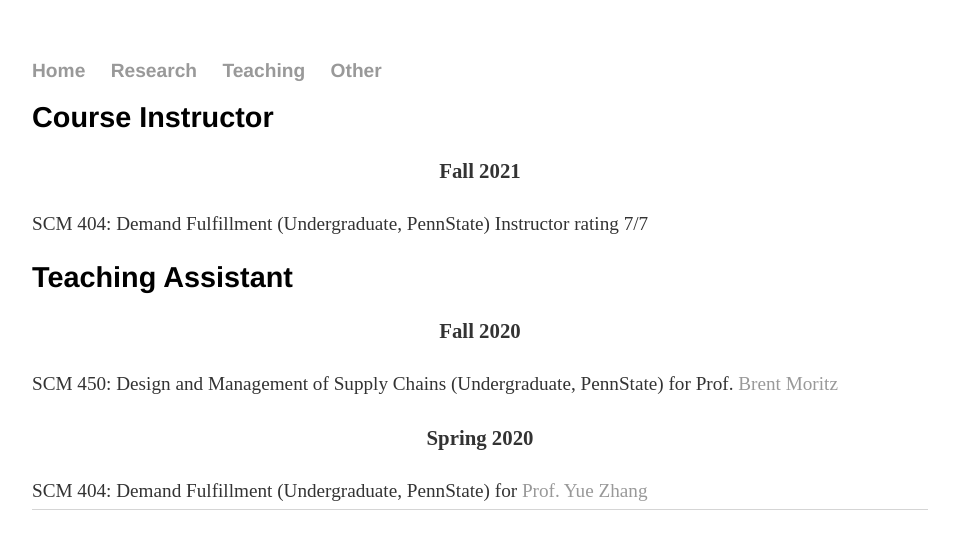
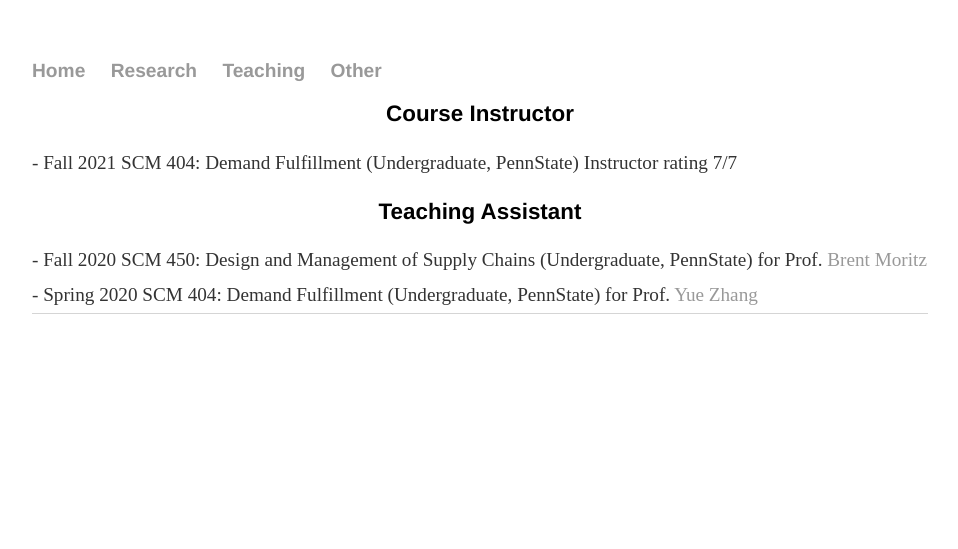
Before and after one commit to yinshi-gao/yinshi-gao.github.io, a Jekyll site: the page built from teaching/index.html, in a window 1280 px wide. Shown: the top 549 px of the page, without its empty margins (160-1118 px from the left). Built offline with Jekyll 4.4.1, drawn with Linux system fonts in a browser that asks for light colours.

```diff
--- a/teaching/index.html
+++ b/teaching/index.html
@@ -3,14 +3,12 @@ layout: default
 title: Yinshi Teaching
 ---
 <div class="blurb">
-	<h1>Course Instructor</h1>
-  	<p>Fall 2021</p>
-	<p2>SCM 404: Demand Fulfillment (Undergraduate, PennState) Instructor rating 7/7</p2>
-	<h1>Teaching Assistant</h1>
-  	<p>Fall 2020</p>
-	<p2>SCM 450: Design and Management of Supply Chains (Undergraduate, PennState) for Prof. <a href="http://www.personal.psu.edu/bbm3/index.html">Brent Moritz</a></p2>
-  	<p>Spring 2020</p>
-	<p2>SCM 404: Demand Fulfillment (Undergraduate, PennState) for <a href="https://sites.google.com/site/yuezhangfuqua/">Prof. Yue Zhang</a>
+	<h2>Course Instructor</h2>
+	<p2>- Fall 2021 SCM 404: Demand Fulfillment (Undergraduate, PennState) Instructor rating 7/7</p2>
+	<h2>Teaching Assistant</h2>
+	<p2>- Fall 2020 SCM 450: Design and Management of Supply Chains (Undergraduate, PennState) for Prof. <a href="http://www.personal.psu.edu/bbm3/index.html">Brent Moritz</a></p2>
+  	<br>
+	<p2>- Spring 2020 SCM 404: Demand Fulfillment (Undergraduate, PennState) for Prof. <a href="https://sites.google.com/site/yuezhangfuqua/">Yue Zhang</a>
 	</p2>
 
 </div><!-- /.blurb -->
```
